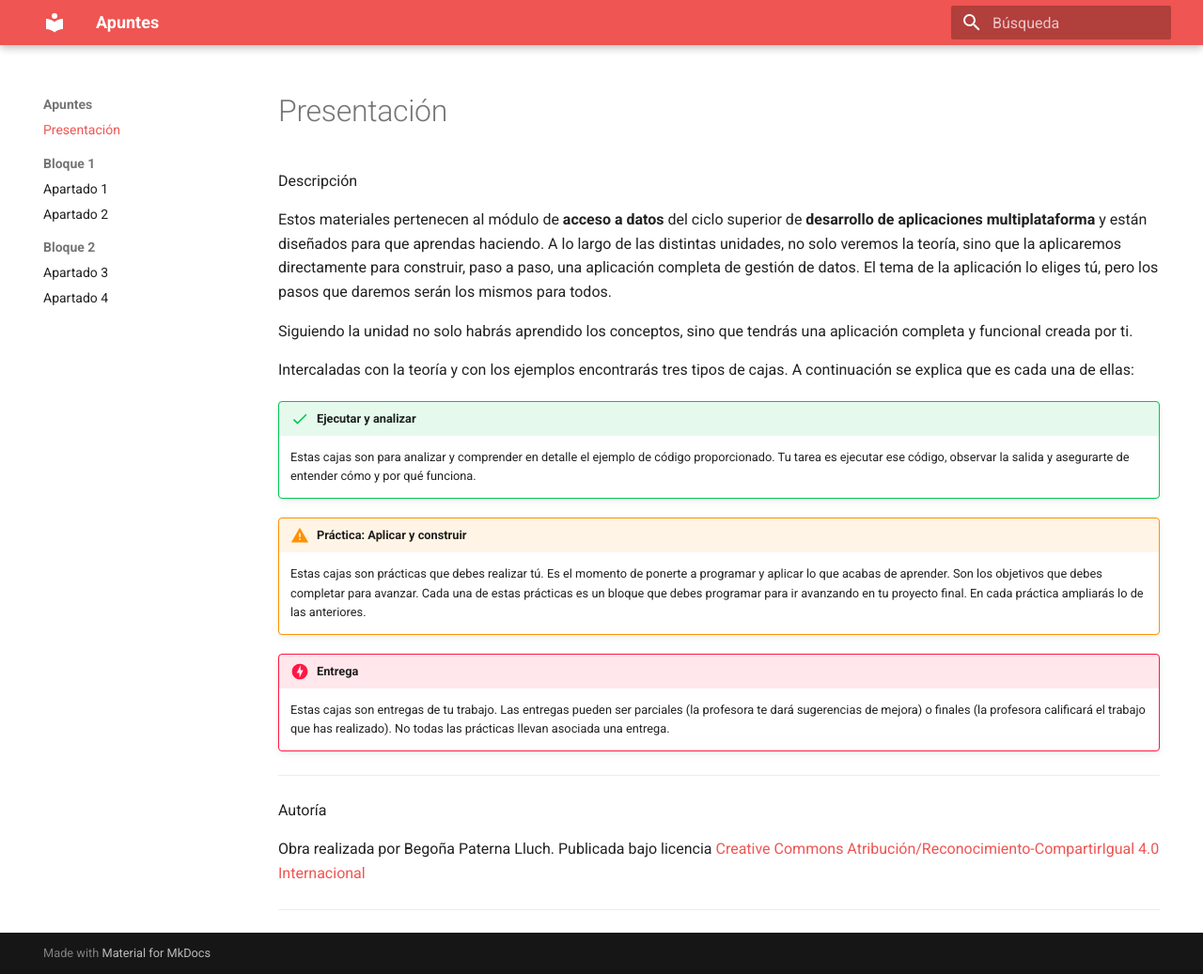
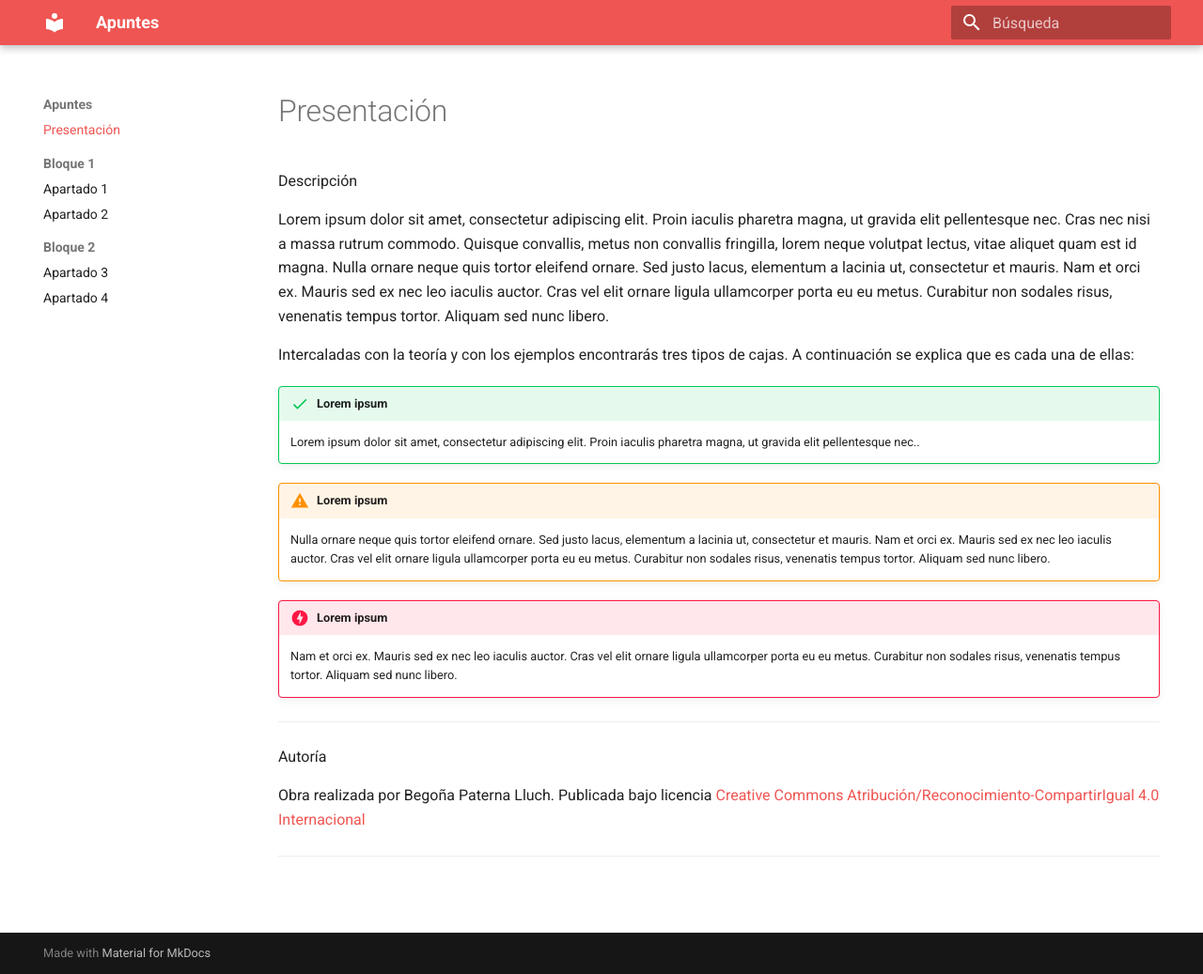
Before and after one commit to bpaterna/apuntes, an MkDocs documentation site: the page built from docs/index.md, in a window 1280 px wide and 1037 px high. Shown: the whole window at 94% size. Built offline with MkDocs 1.6.1 and Material for MkDocs 9.7.7, drawn with Linux system fonts in a browser that asks for light colours.

Commit message:
Update index.md with placeholder text
Replaced original content with placeholder text and updated box descriptions.

```diff
--- a/docs/index.md
+++ b/docs/index.md
@@ -2,21 +2,18 @@
 
 <span class="mi_h3">Descripción</span>
 
-Estos materiales pertenecen al módulo de **acceso a datos** del ciclo superior de **desarrollo de aplicaciones multiplataforma** y están diseñados para que aprendas haciendo. A lo largo de las distintas unidades, no solo veremos la teoría, sino que la aplicaremos directamente para construir, paso a paso, una aplicación completa de gestión de datos. El tema de la aplicación lo eliges tú, pero los pasos que daremos serán los mismos para todos.
-
-Siguiendo la unidad no solo habrás aprendido los conceptos, sino que tendrás una aplicación completa y funcional creada por ti.
+Lorem ipsum dolor sit amet, consectetur adipiscing elit. Proin iaculis pharetra magna, ut gravida elit pellentesque nec. Cras nec nisi a massa rutrum commodo. Quisque convallis, metus non convallis fringilla, lorem neque volutpat lectus, vitae aliquet quam est id magna. Nulla ornare neque quis tortor eleifend ornare. Sed justo lacus, elementum a lacinia ut, consectetur et mauris. Nam et orci ex. Mauris sed ex nec leo iaculis auctor. Cras vel elit ornare ligula ullamcorper porta eu eu metus. Curabitur non sodales risus, venenatis tempus tortor. Aliquam sed nunc libero.
 
 Intercaladas con la teoría y con los ejemplos encontrarás tres tipos de cajas. A continuación se explica que es cada una de ellas:
 
-!!! success "Ejecutar y analizar"
-    Estas cajas son para analizar y comprender en detalle el ejemplo de código proporcionado. Tu tarea es ejecutar ese código, observar la salida y asegurarte de entender cómo y por qué funciona.
+!!! success "Lorem ipsum"
+    Lorem ipsum dolor sit amet, consectetur adipiscing elit. Proin iaculis pharetra magna, ut gravida elit pellentesque nec..
 
-!!! warning "Práctica: Aplicar y construir"
-    Estas cajas son prácticas que debes realizar tú. Es el momento de ponerte a programar y aplicar lo que acabas de aprender. Son los objetivos que debes completar para avanzar.
-    Cada una de estas prácticas es un bloque que debes programar para ir avanzando en tu proyecto final. En cada práctica ampliarás lo de las anteriores.
+!!! warning "Lorem ipsum"
+    Nulla ornare neque quis tortor eleifend ornare. Sed justo lacus, elementum a lacinia ut, consectetur et mauris. Nam et orci ex. Mauris sed ex nec leo iaculis auctor. Cras vel elit ornare ligula ullamcorper porta eu eu metus. Curabitur non sodales risus, venenatis tempus tortor. Aliquam sed nunc libero.
 
-!!! danger "Entrega"
-    Estas cajas son entregas de tu trabajo. Las entregas pueden ser parciales (la profesora te dará sugerencias de mejora) o finales (la profesora calificará el trabajo que has realizado). No todas las prácticas llevan asociada una entrega.
+!!! danger "Lorem ipsum"
+    Nam et orci ex. Mauris sed ex nec leo iaculis auctor. Cras vel elit ornare ligula ullamcorper porta eu eu metus. Curabitur non sodales risus, venenatis tempus tortor. Aliquam sed nunc libero.
 
 
 
```
